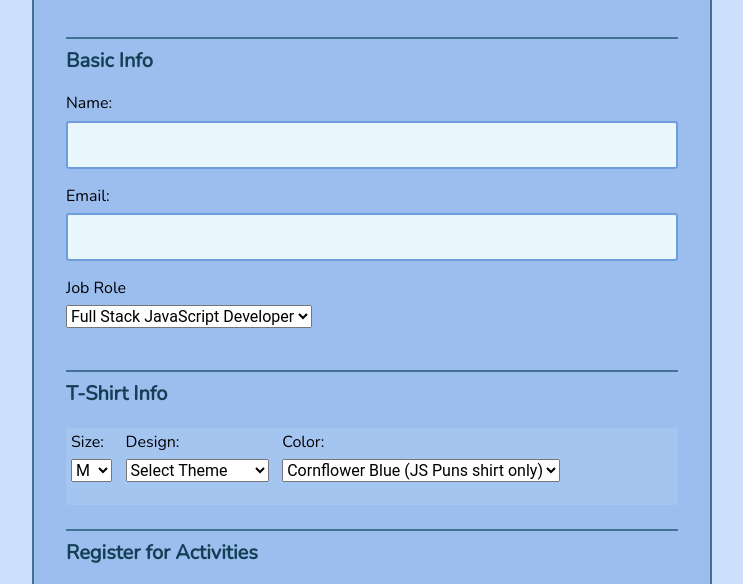
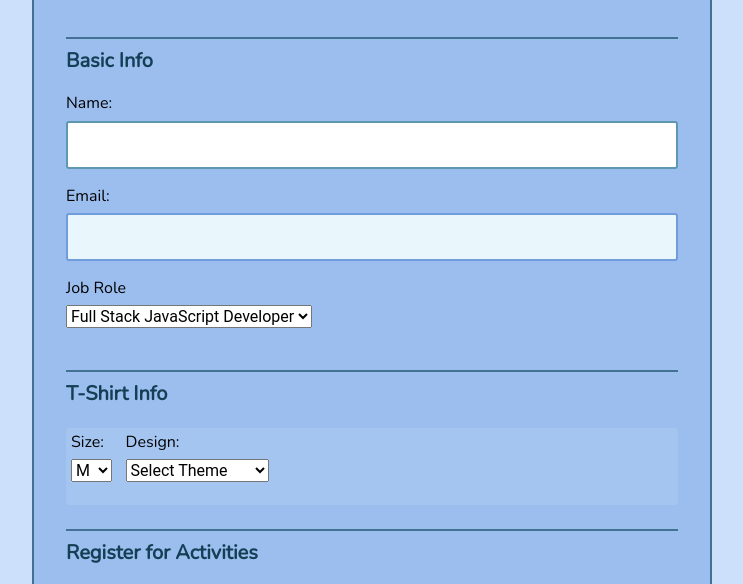
Before and after one commit to TaSigmund/interactive-form-v2, a plain HTML site: page index.html in a window 1280 px wide. Shown: the part 182-766 px from the top of the page, without its empty margins (268-1011 px from the left). Drawn offline with nearby package versions, Linux system fonts and the light colour scheme.

Commit message:
Showing and Hiding Elements
JS sets focus on the name field. Job roles and color options are initially hidden.

```diff
--- a/index.html
+++ b/index.html
@@ -35,6 +35,7 @@
           <option value="student">Student</option>
           <option value="other">Other</option>
         </select>
+        <input type="text" id="other-title" name="job_role_other" placeholder="Your Job Role">
       </fieldset>
 
       <fieldset class="shirt">
--- a/js/script.js
+++ b/js/script.js
@@ -0,0 +1,34 @@
+/***
+selecting elements
+***/
+
+const nameField = document.getElementById('name');
+const otherJobRole = document.getElementById('other-title');
+const colorOptionsDiv = document.getElementById('colors-js-puns')
+const colorOptionsField = document.getElementById('color');
+const designField = document.getElementById('design');
+const designTheme = document.querySelectorAll('#design option');
+
+
+/***
+initial styling
+***/
+
+//Name Field Styling
+window.addEventListener('load', ()=>{nameField.focus()}); //puts focus on the name field when page is loaded
+
+//Job Role Styling
+otherJobRole.style.display = 'none'; //hides the text input field initially
+
+//T-Shirt Info -> Color Option Styling
+const chooseColor = document.createElement('option'); //creates a new option for colors
+chooseColor.textContent = 'Pick a color'; //sets the text of that option
+colorOptionsField.insertBefore(chooseColor, colorOptionsField.firstElementChild); //inserts that option
+const allColorOptions = document.querySelectorAll('#color option'); //selects all color options, including the newly created one
+allColorOptions[0].selected = true; //selects the newly created option
+colorOptionsDiv.style.display = 'none' //hides the color field initially
+designField.addEventListener('change', ()=> {colorOptionsDiv.style.display = 'block'}) //shows color field once a theme gets selected
+
+/***
+TO DO: limiting color options based on selected theme
+***/
```
